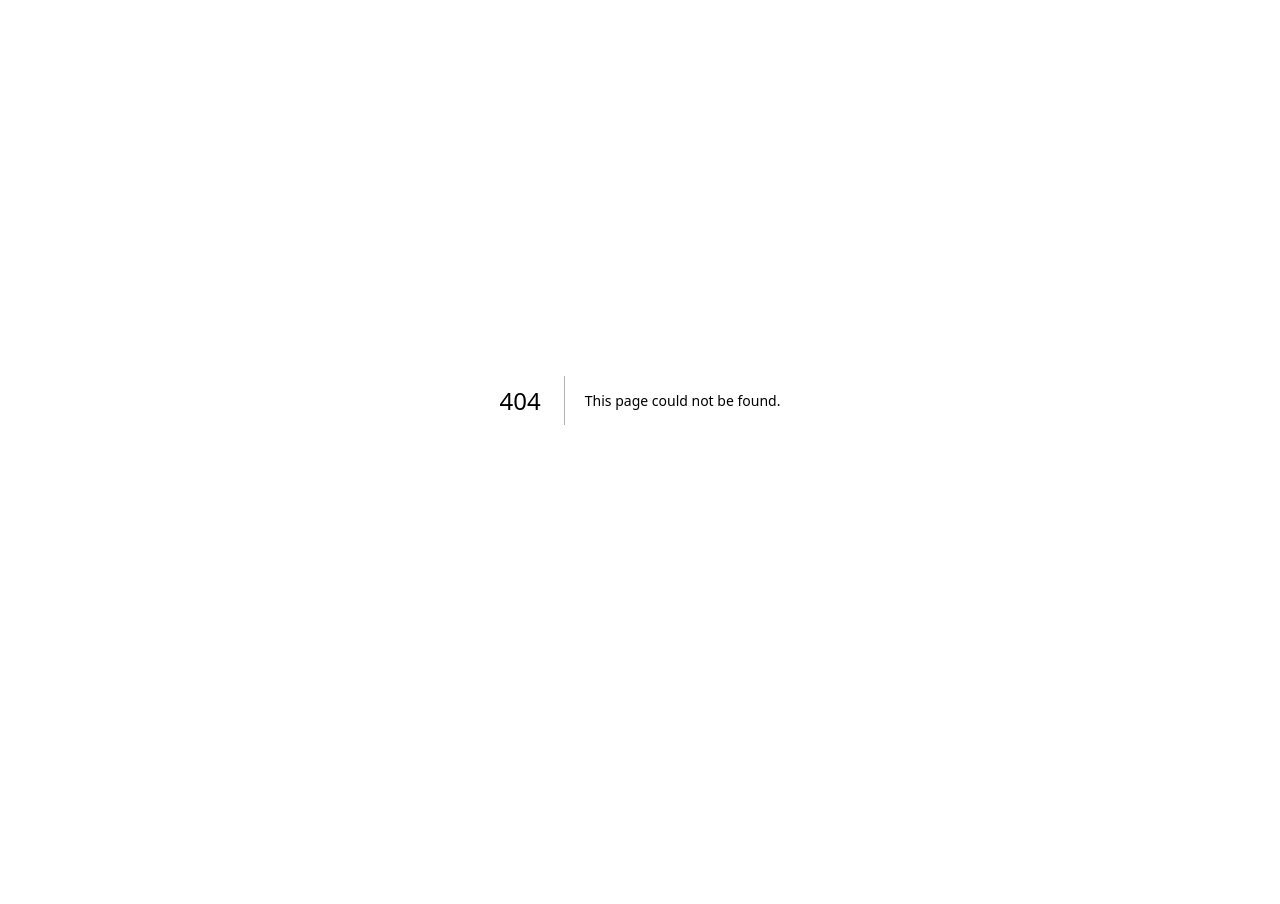
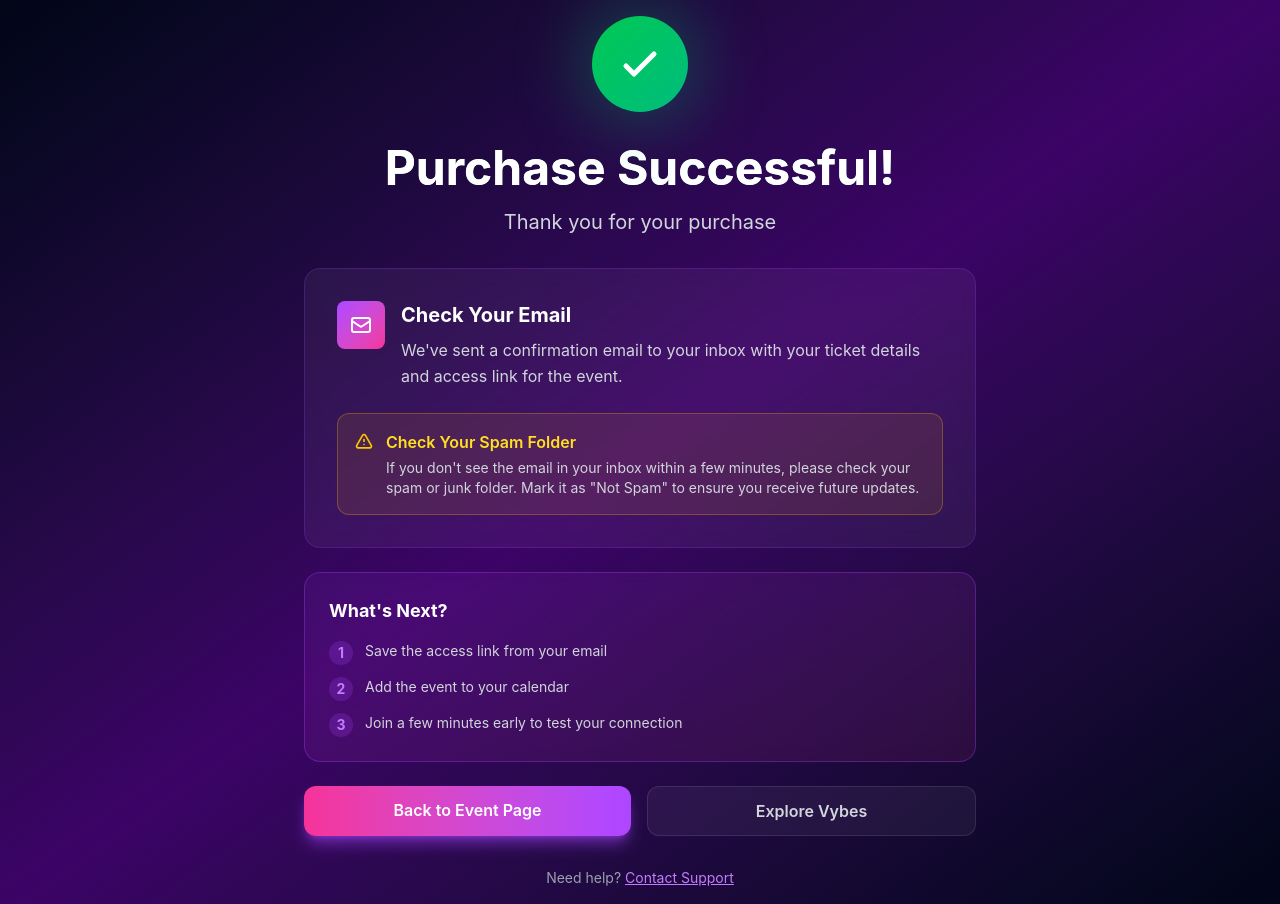
Before and after one commit to anthony-vybes/tickets, a Next.js app: page /success in a window 1280 px wide. Before the commit this address had no page. Before the commit the page ends 800 px from the top, so only its background shows below. Built offline with nearby package versions, Linux system fonts and the light colour scheme.

Commit message:
Updated event page ui some more

```diff
--- a/app/page.tsx
+++ b/app/page.tsx
@@ -452,7 +452,7 @@ export default function Home() {
                                         />
                                     </svg>
                                     <span className="text-gray-300 text-sm">
-                                        Everything in Access
+                                        Everything in Basic
                                     </span>
                                 </li>
                                 <li className="flex items-start gap-3">
@@ -756,7 +756,7 @@ export default function Home() {
                                                     Important
                                                 </h5>
                                                 <p className="text-sm text-gray-300">
-                                                    Tickets are non-refundable. Please double-check the event date and time before purchasing. Need help? Contact our support team at support@vybes.com
+                                                    Tickets are non-refundable. Please double-check the event date and time before purchasing. Need help? Contact our support team at support@vybesapp.live
                                                 </p>
                                             </div>
                                         </div>
--- /dev/null
+++ b/app/success/page.tsx
@@ -0,0 +1,169 @@
+"use client";
+
+import Link from "next/link";
+import { useEffect, useState } from "react";
+
+export default function SuccessPage() {
+    const [mounted, setMounted] = useState(false);
+
+    useEffect(() => {
+        const timer = setTimeout(() => setMounted(true), 50);
+        return () => clearTimeout(timer);
+    }, []);
+
+    return (
+        <div className="min-h-screen bg-gradient-to-br from-slate-950 via-purple-950 to-slate-950 flex items-center justify-center p-4">
+            <div className={`max-w-2xl w-full transition-all duration-500 ${mounted ? 'opacity-100 scale-100' : 'opacity-0 scale-95'}`}>
+                {/* Success Icon */}
+                <div className="flex justify-center mb-8">
+                    <div className="relative">
+                        <div className="absolute inset-0 bg-gradient-to-r from-green-500 to-emerald-500 rounded-full blur-2xl opacity-50 animate-pulse"></div>
+                        <div className="relative w-24 h-24 bg-gradient-to-br from-green-500 to-emerald-500 rounded-full flex items-center justify-center">
+                            <svg
+                                className="w-12 h-12 text-white"
+                                fill="none"
+                                stroke="currentColor"
+                                viewBox="0 0 24 24"
+                            >
+                                <path
+                                    strokeLinecap="round"
+                                    strokeLinejoin="round"
+                                    strokeWidth={2.5}
+                                    d="M5 13l4 4L19 7"
+                                />
+                            </svg>
+                        </div>
+                    </div>
+                </div>
+
+                {/* Success Message */}
+                <div className="text-center mb-8">
+                    <h1 className="text-4xl sm:text-5xl font-bold text-white mb-4 bg-gradient-to-r from-green-200 to-emerald-200 bg-clip-text text-transparent">
+                        Purchase Successful!
+                    </h1>
+                    <p className="text-xl text-gray-300 mb-2">
+                        Thank you for your purchase
+                    </p>
+                </div>
+
+                {/* Info Card */}
+                <div className="bg-white/5 backdrop-blur-md rounded-2xl border border-purple-500/20 p-8 mb-6">
+                    <div className="flex items-start gap-4 mb-6">
+                        <div className="flex-shrink-0 w-12 h-12 bg-gradient-to-br from-purple-500 to-pink-500 rounded-lg flex items-center justify-center">
+                            <svg
+                                className="w-6 h-6 text-white"
+                                fill="none"
+                                stroke="currentColor"
+                                viewBox="0 0 24 24"
+                            >
+                                <path
+                                    strokeLinecap="round"
+                                    strokeLinejoin="round"
+                                    strokeWidth={2}
+                                    d="M3 8l7.89 5.26a2 2 0 002.22 0L21 8M5 19h14a2 2 0 002-2V7a2 2 0 00-2-2H5a2 2 0 00-2 2v10a2 2 0 002 2z"
+                                />
+                            </svg>
+                        </div>
+                        <div className="flex-1">
+                            <h2 className="text-xl font-bold text-white mb-2">
+                                Check Your Email
+                            </h2>
+                            <p className="text-gray-300 leading-relaxed">
+                                We&apos;ve sent a confirmation email to your inbox with your ticket details and access link for the event.
+                            </p>
+                        </div>
+                    </div>
+
+                    {/* Important Notice */}
+                    <div className="bg-yellow-500/10 border border-yellow-500/30 rounded-xl p-4">
+                        <div className="flex gap-3">
+                            <svg
+                                className="w-5 h-5 text-yellow-400 flex-shrink-0 mt-0.5"
+                                fill="none"
+                                stroke="currentColor"
+                                viewBox="0 0 24 24"
+                            >
+                                <path
+                                    strokeLinecap="round"
+                                    strokeLinejoin="round"
+                                    strokeWidth={2}
+                                    d="M12 9v2m0 4h.01m-6.938 4h13.856c1.54 0 2.502-1.667 1.732-3L13.732 4c-.77-1.333-2.694-1.333-3.464 0L3.34 16c-.77 1.333.192 3 1.732 3z"
+                                />
+                            </svg>
+                            <div>
+                                <h3 className="text-yellow-300 font-semibold mb-1">
+                                    Check Your Spam Folder
+                                </h3>
+                                <p className="text-sm text-gray-300">
+                                    If you don&apos;t see the email in your inbox within a few minutes, please check your spam or junk folder. Mark it as &quot;Not Spam&quot; to ensure you receive future updates.
+                                </p>
+                            </div>
+                        </div>
+                    </div>
+                </div>
+
+                {/* What's Next */}
+                <div className="bg-gradient-to-br from-purple-500/10 to-pink-500/10 backdrop-blur-sm border border-purple-500/30 rounded-2xl p-6 mb-6">
+                    <h3 className="text-lg font-bold text-white mb-4">What&apos;s Next?</h3>
+                    <div className="space-y-3">
+                        <div className="flex items-start gap-3">
+                            <div className="flex-shrink-0 w-6 h-6 bg-purple-500/20 rounded-full flex items-center justify-center text-purple-400 text-sm font-bold">
+                                1
+                            </div>
+                            <p className="text-gray-300 text-sm">
+                                Save the access link from your email
+                            </p>
+                        </div>
+                        <div className="flex items-start gap-3">
+                            <div className="flex-shrink-0 w-6 h-6 bg-purple-500/20 rounded-full flex items-center justify-center text-purple-400 text-sm font-bold">
+                                2
+                            </div>
+                            <p className="text-gray-300 text-sm">
+                                Add the event to your calendar
+                            </p>
+                        </div>
+                        <div className="flex items-start gap-3">
+                            <div className="flex-shrink-0 w-6 h-6 bg-purple-500/20 rounded-full flex items-center justify-center text-purple-400 text-sm font-bold">
+                                3
+                            </div>
+                            <p className="text-gray-300 text-sm">
+                                Join a few minutes early to test your connection
+                            </p>
+                        </div>
+                    </div>
+                </div>
+
+                {/* Action Buttons */}
+                <div className="flex flex-col sm:flex-row gap-4">
+                    <Link
+                        href="/"
+                        className="flex-1 py-3 px-6 bg-gradient-to-r from-pink-500 to-purple-500 hover:from-pink-600 hover:to-purple-600 text-white font-semibold rounded-xl transition-all shadow-lg shadow-purple-500/50 text-center"
+                    >
+                        Back to Event Page
+                    </Link>
+                    <a
+                        href="https://vybesapp.live"
+                        target="_blank"
+                        rel="noopener noreferrer"
+                        className="flex-1 py-3 px-6 bg-white/5 hover:bg-white/10 border border-white/10 text-gray-300 hover:text-white font-semibold rounded-xl transition-all text-center"
+                    >
+                        Explore Vybes
+                    </a>
+                </div>
+
+                {/* Support */}
+                <div className="text-center mt-8">
+                    <p className="text-gray-400 text-sm">
+                        Need help?{" "}
+                        <a
+                            href="mailto:support@vybes.com"
+                            className="text-purple-400 hover:text-purple-300 underline"
+                        >
+                            Contact Support
+                        </a>
+                    </p>
+                </div>
+            </div>
+        </div>
+    );
+}
```
